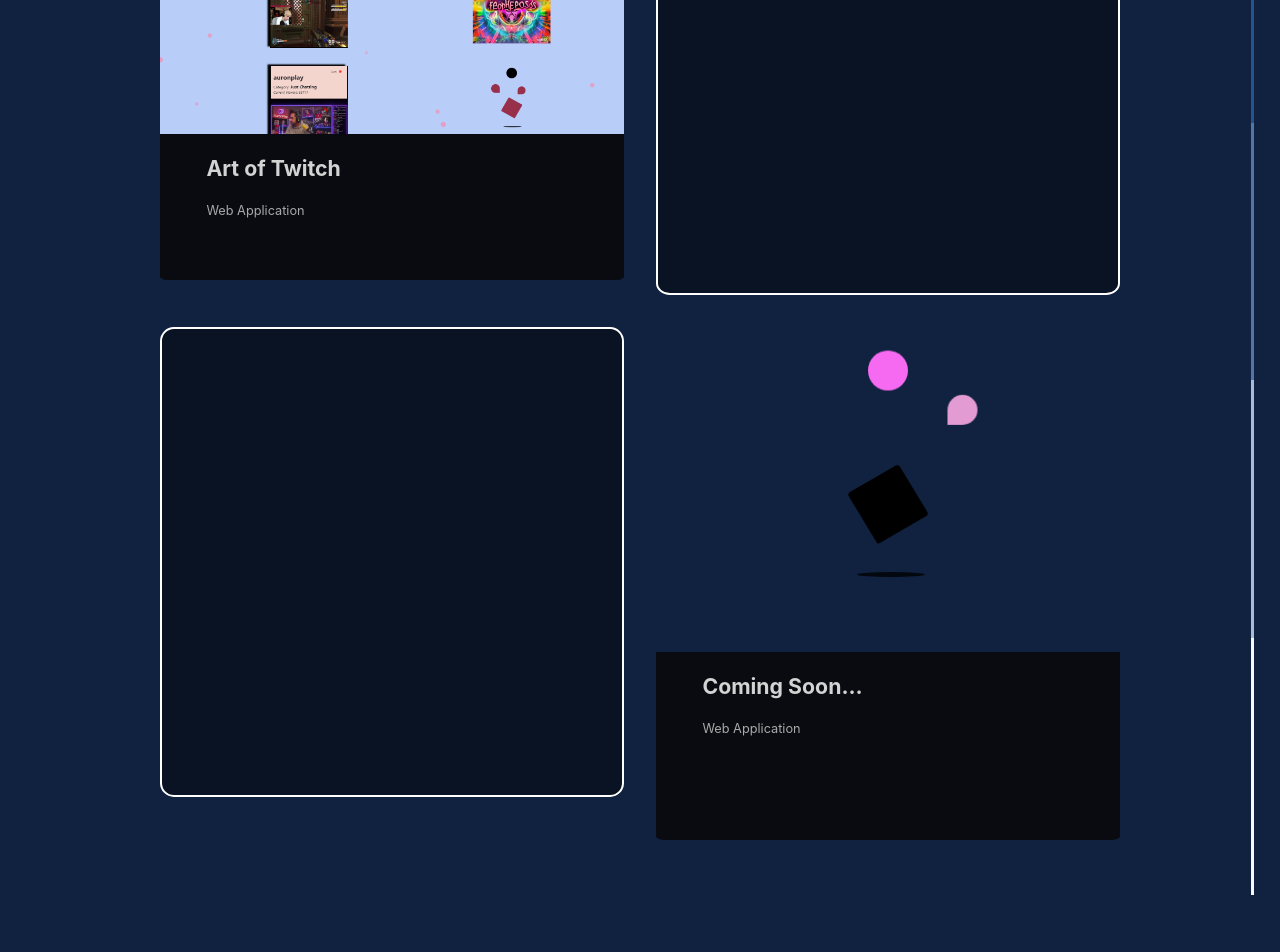
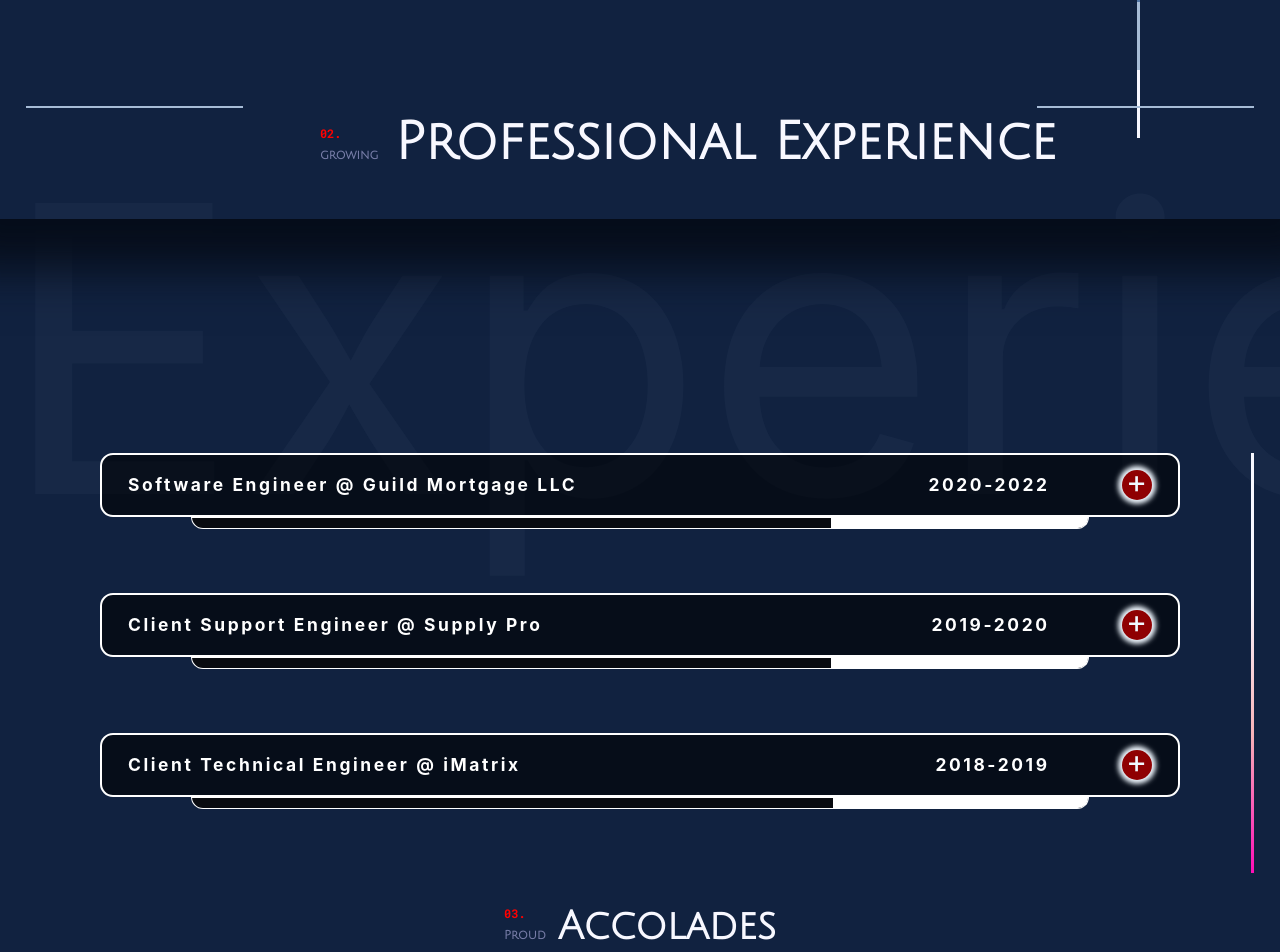
Before and after one commit to JuliusDorfman/juliusdorfmanportfolio, a React (Create React App) app: page / in a window 1280 px wide. Shown: the part 1400-2352 px from the top of the page. Built offline with nearby package versions, Linux system fonts and the light colour scheme; a web font is replaced by a local one.

Commit message:
fixed embarassing tongue in cheek programming joke

```diff
--- a/src/Pages/About/About.scss
+++ b/src/Pages/About/About.scss
@@ -1,17 +1,17 @@
 @import '../../globalstyles';
 
 
-:root {
-  --primary-light: #8abdff;
-  --primary: #6d5dfc;
-  --primary-dark: #5b0eeb;
+// :root {
+//   --primary-light: #8abdff;
+//   --primary: #6d5dfc;
+//   --primary-dark: #5b0eeb;
 
-  --white: #FFFFFF;
-  --greyLight-1: #E4EBF5;
-  --greyLight-2: #c8d0e7;
-  --greyLight-3: #bec8e4;
-  --greyDark: #9baacf;
-}
+//   --white: #FFFFFF;
+//   --greyLight-1: #E4EBF5;
+//   --greyLight-2: #c8d0e7;
+//   --greyLight-3: #bec8e4;
+//   --greyDark: #9baacf;
+// }
 
 $shadow: .3rem .3rem .6rem var(--greyLight-2),
 -.2rem -.2rem .5rem var(--white);
@@ -75,7 +75,7 @@ inset -.2rem -.2rem .5rem var(--white);
 }
 
 .about-me-header .subtext:before {
-  counter-increment: section 1;
+  counter-increment: section 2;
   content: '0'counter(section) ".";
   position: absolute;
   font-size: .75rem;
--- a/src/Pages/Accolades/Accolades.jsx
+++ b/src/Pages/Accolades/Accolades.jsx
@@ -1,5 +1,5 @@
 import React, { Component } from 'react';
-import './Accolades.css';
+import './Accolades.scss';
 const imatrix1 = require('../../Assets/iMatrix1.png');
 const imatrix2 = require('../../Assets/iMatrix2.png');
 const imatrix3 = require('../../Assets/iMatrix3.png');
@@ -41,15 +41,15 @@ export default class Accolades extends Component {
     const quoteReference = this.state.reference;
     return (
       <section id='accolades-component'>
-
-        <h1 data-aos="fade-up" data-aos-duration="3000">
-          <span data-aos="fade-right" className="subtext">Proud </span>
-          Accolades
-        </h1>
         <div data-aos="fade-left" data-aos-duration="3000" className="accolades-text">
           ACCOLADES
         </div>
-
+        <h1 className="accolades-header cursor-default">
+          <span data-aos="fade-right" className="subtext">
+            Proud
+          </span>
+          <span data-aos="fade-up">Accolades</span>
+        </h1>
         <div className="accolades-content">
 
           <div className="contact-action">
--- a/src/Pages/Accolades/Accolades.css
+++ b/src/Pages/Accolades/Accolades.scss
@@ -12,6 +12,15 @@
   /* position: absolute; */
   /* margin-bottom: 400px; */
   font-family: 'Julius Sans One', sans-serif;
+}
+
+.accolades-header .subtext:before {
+  counter-increment: section 1;
+  content: '0'counter(section) ".";
+  position: absolute;
+  font-size: .75rem;
+  top: -24px;
+  font-family: 'Roboto Mono', monospace;
 }
 
 /* #accolades-component::before {
@@ -53,6 +62,7 @@
 .contact-action>h4 {
   font-size: 1.7em;
 }
+
 .contact-action>h6 {
   padding-right: 20px;
 }
@@ -233,6 +243,7 @@
     width: 100vw;
   }
 }
+
 /* testing */
 @media (max-width: 600px) {
   .accolades {
--- a/src/Pages/ArtOfTwitchChat/ArtOfTwitchChat.jsx
+++ b/src/Pages/ArtOfTwitchChat/ArtOfTwitchChat.jsx
@@ -1,7 +1,6 @@
 /* eslint-disable react/prop-types */
 import React, { Component } from 'react';
 import './ArtOfTwitchChat.scss';
-import '../global-pages.sass';
 const twitchIcon = require('../../Assets/twitch-icon.png');
 const aottLarge = require('../../Assets/art-of-twitch-chat.png');
 const img1 = require('../../Assets/img1.png');
--- a/src/Pages/Work/Work.jsx
+++ b/src/Pages/Work/Work.jsx
@@ -61,65 +61,73 @@ export default class Work extends React.Component {
     return (
       <section id='work-component'>
         <div data-aos="fade-left" data-aos-duration="3000" className="work-text">WORK</div>
-        <h1 className="work-header cursor-default" style={{opacity: 1}}>
+        <h1 className="work-header cursor-default" style={{ opacity: 1 }}>
           <span data-aos="fade-right" className="subtext">some of</span>
           <span data-aos="fade-up">My Work</span>
         </h1>
         <div className={`work-component-content work-slides-${projectSlides.AOTT}`}>
           <div id="art-of-twitch" className="work-panel-container" data-aos="fade-right">
-            <div className="img-wrapper">
-              <img src={AOTT} alt="State of Twitch" />
-              <div className="project-blur"><span projectvalue='AOTT' onClick={this.handleWorkPage}>Art of Twitch</span></div>
-            </div>
-            <div className="work-panel-details">
-              <h3>
-                Art of Twitch
-              </h3>
-              <p>
-                Web Application
-                <br />
-              </p>
-              <div
-                className="panel-info"
-                onClick={this.handleWorkPage}
-                projectvalue='AOTT'
-              >
-                <p>View Project Details</p>
-              </div>
-            </div>
           </div>
-          <div className="work-panel-container">
-            {/* <FlowingWater /> */}
-          </div>
-          <div className="work-panel-container">
-            {/* <FlowingWater /> */}
-          </div>
-          <div id="work-tbd" className="work-panel-container" data-aos="fade-left">
-            <div className="img-wrapper">
-              <Spinner />
-              {/* <img onClick={this.handleWorkPage} pagevalue={'artoftwitchchat'} src={AOTT} alt="State of Twitch" /> */}
-            </div>
-            <div className="work-panel-details">
-              <h3>
-                Coming Soon...
-              </h3>
-              <p>
-                Web Application
-                <br />
-              </p>
-            </div>
-          </div>
-        </div>
-        <div className="work-pages-container">
-
-          <div className={`AOTT-slide-${projectSlides.AOTT}`}>
-            {/* <div className={`AOTT-slide-false`}> */}
-            <div className="return-button" onClick={this.handleReturnButton}><span>&lt;</span><br />back</div>
-            <ArtOfTwitchChat returnbutton={this.handleReturnButton} />
-          </div>
-
         </div>
       </section >
     );
   }
 }
+
+
+// <div data-aos="fade-left" data-aos-duration="3000" className="work-text">WORK</div>
+// <h1 className="work-header cursor-default" style={{opacity: 1}}>
+//   <span data-aos="fade-right" className="subtext">some of</span>
+//   <span data-aos="fade-up">My Work</span>
+// </h1>
+// <div className={`work-component-content work-slides-${projectSlides.AOTT}`}>
+//   <div id="art-of-twitch" className="work-panel-container" data-aos="fade-right">
+//     <div className="img-wrapper">
+//       <img src={AOTT} alt="State of Twitch" />
+//       <div className="project-blur"><span projectvalue='AOTT' onClick={this.handleWorkPage}>Art of Twitch</span></div>
+//     </div>
+//     <div className="work-panel-details">
+//       <h3>
+//         Art of Twitch
+//       </h3>
+//       <p>
+//         Web Application
+//         <br />
+//       </p>
+//       <div
+//         className="panel-info"
+//         onClick={this.handleWorkPage}
+//         projectvalue='AOTT'
+//       >
+//         <p>View Project Details</p>
+//       </div>
+//     </div>
+//   </div>
+//   <div className="work-panel-container">
+//   </div>
+//   <div className="work-panel-container">
+//   </div>
+//   <div id="work-tbd" className="work-panel-container" data-aos="fade-left">
+//     <div className="img-wrapper">
+//       <Spinner />
+//     </div>
+//     <div className="work-panel-details">
+//       <h3>
+//         Coming Soon...
+//       </h3>
+//       <p>
+//         Web Application
+//         <br />
+//       </p>
+//     </div>
+//   </div>
+// </div>
+// <div className="work-pages-container">
+
+//   <div className={`AOTT-slide-${projectSlides.AOTT}`}>
+//     {/* <div className={`AOTT-slide-false`}> */}
+//     <div className="return-button" onClick={this.handleReturnButton}><span>&lt;</span><br />back</div>
+//     <ArtOfTwitchChat returnbutton={this.handleReturnButton} />
+//   </div>
+
+// </div>
--- a/src/Pages/global-pages.sass
+++ /dev/null
@@ -1,4 +0,0 @@
-.product-section
-    // margin-top: 20vh!important
-    // height: 100%
-    margin: auto
```
Also changed, not shown: src/Pages/About/About.jsx (+3 -9 lines).
